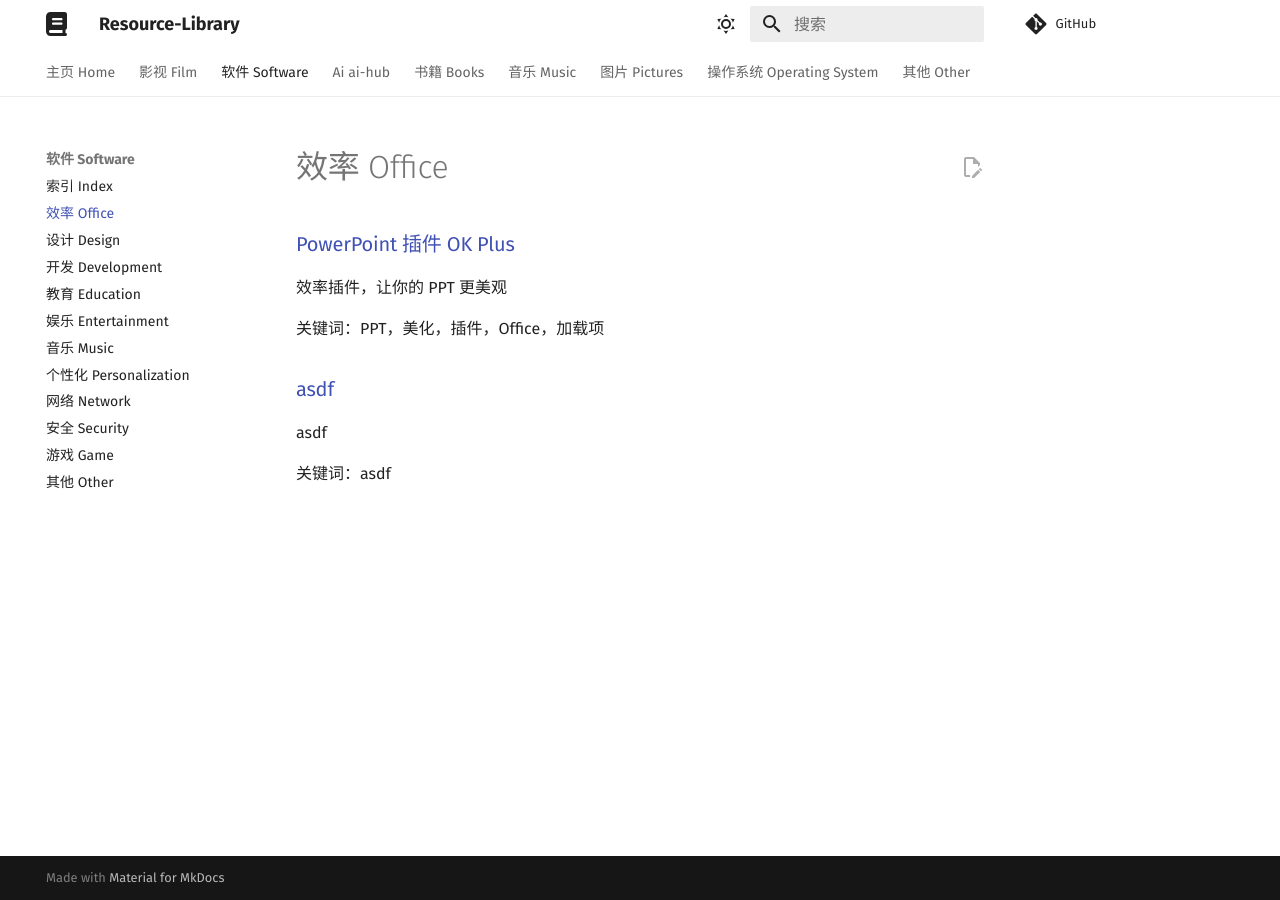
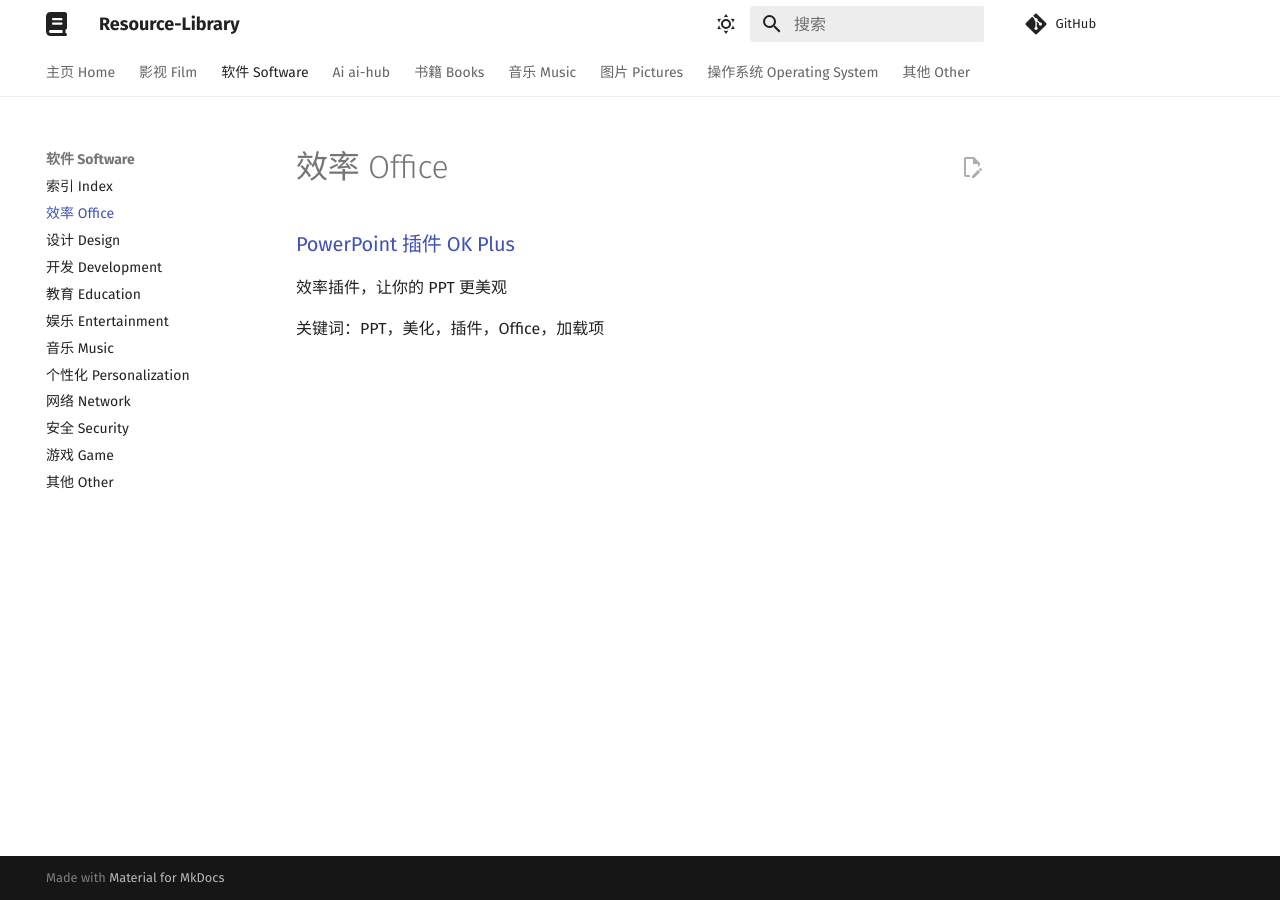
Before and after one commit to Chocolateater/Resource-Library, an MkDocs documentation site: the page built from docs/Software/office.md, in a window 1280 px wide. Built offline with MkDocs 1.6.1 and Material for MkDocs 9.7.7, drawn with Linux system fonts in a browser that asks for light colours; comment, search, counter and statistics services are not loaded.

Commit message:
Update office.md

```diff
--- a/docs/Software/office.md
+++ b/docs/Software/office.md
@@ -3,9 +3,3 @@
 效率插件，让你的 PPT 更美观
 
 关键词：PPT，美化，插件，Office，加载项
-
-<h3><a href="asdf">asdf</a> </h3>
-
-asdf
-
-关键词：asdf
```
